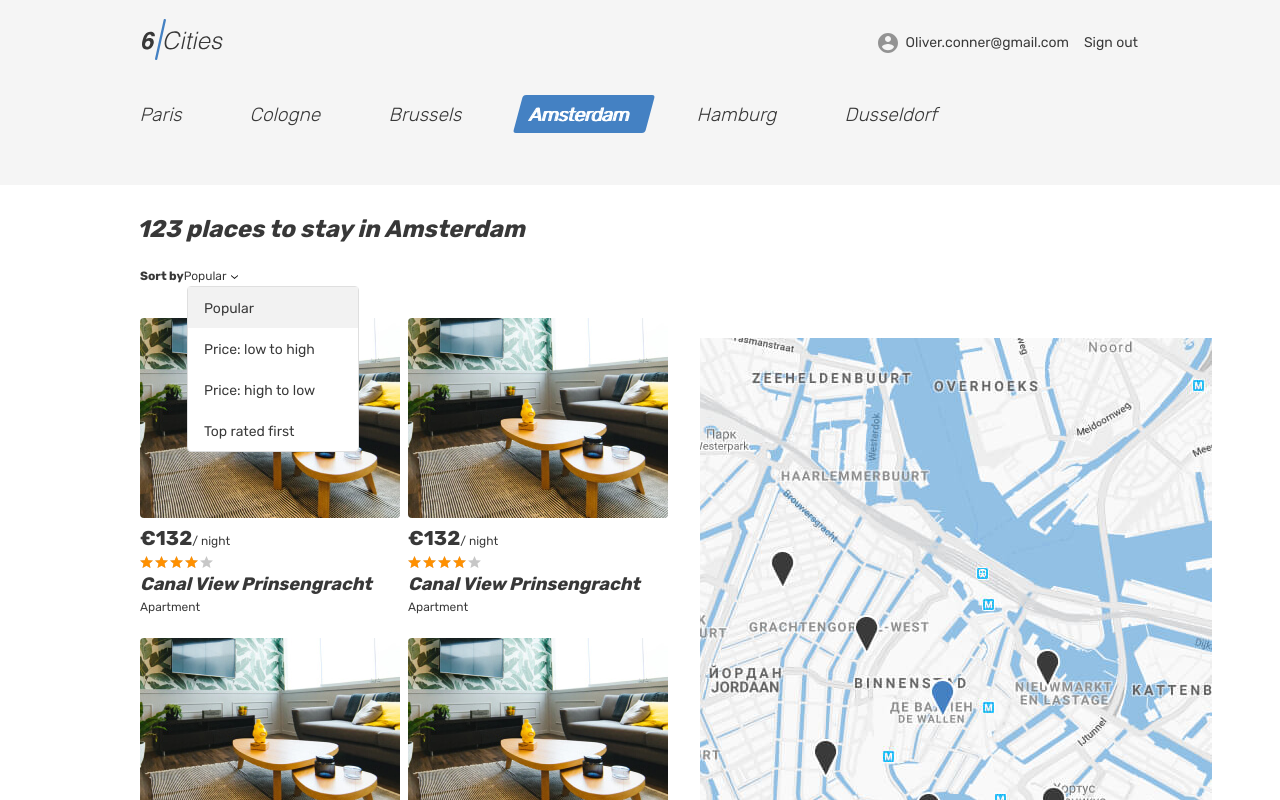
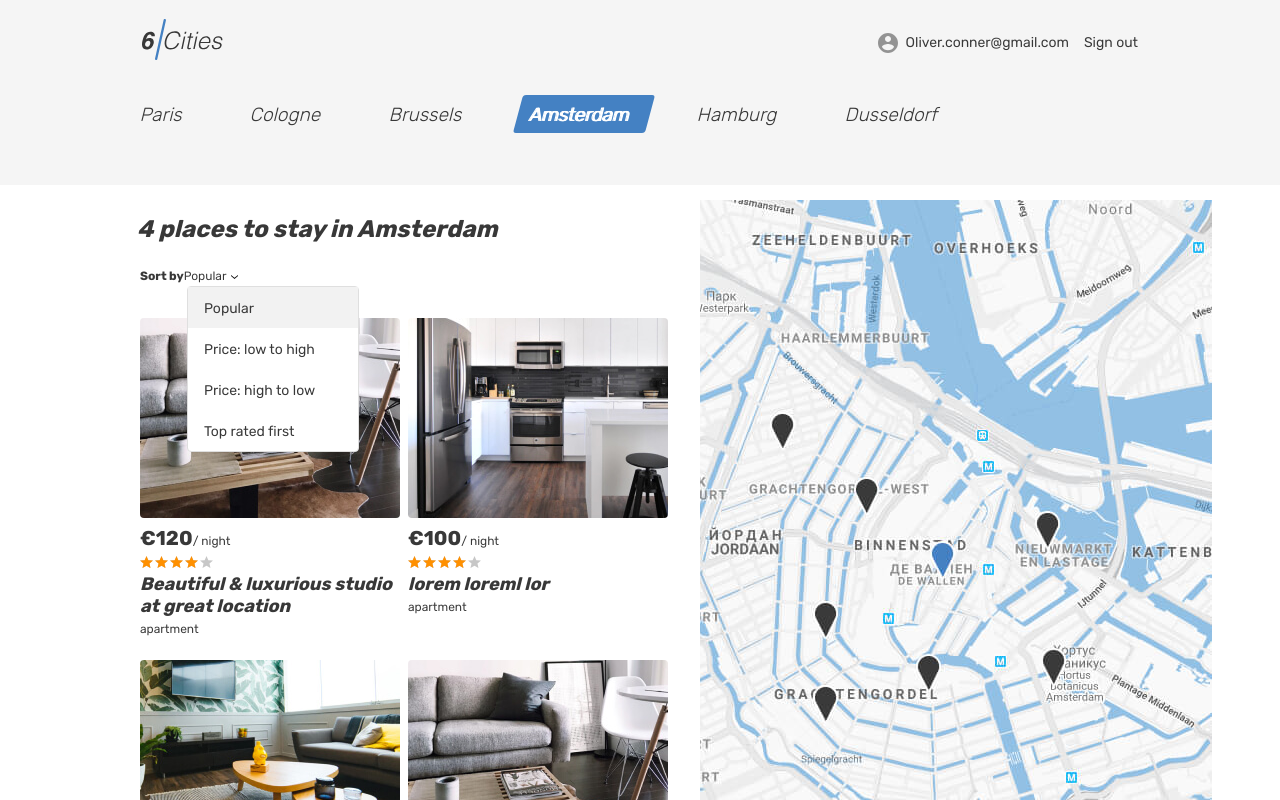
Before and after one commit to Magusest/2075199-six-cities-simple-12, a React (Create React App) app in the folder project/: page / in a window 1280 px wide. Shown: the top 800 px of the page. Built offline with nearby package versions, Linux system fonts and the light colour scheme.

Commit message:
Add new component - OfferList

```diff
--- a/project/src/components/app/app.tsx
+++ b/project/src/components/app/app.tsx
@@ -1,19 +1,20 @@
 import {Route, BrowserRouter, Routes} from 'react-router-dom';
 import { HelmetProvider } from 'react-helmet-async';
-import { AppRoute } from '../../const';
+import { AppRoute } from 'const';
+import { Offers } from 'types/offers';
 
 import { MainPage, LoginPage, OfferPage, NotFoundPage } from 'pages';
 
-type AppScreenProps = {
-  placesToStay: number;
+type Props = {
+  offers: Offers;
 }
 
-function App({placesToStay}: AppScreenProps): JSX.Element {
+function App({offers}: Props): JSX.Element {
   return (
     <HelmetProvider>
       <BrowserRouter>
         <Routes>
-          <Route path={AppRoute.Main} element={<MainPage placesToStay={placesToStay} />}/>
+          <Route path={AppRoute.Main} element={<MainPage offers={offers} />}/>
           <Route path={AppRoute.Login} element={<LoginPage />} />
           <Route path ={AppRoute.Room} element={<OfferPage />} />
           <Route path='*' element={<NotFoundPage />} />
--- a/project/src/components/index.ts
+++ b/project/src/components/index.ts
@@ -3,3 +3,4 @@ export { default as Logo } from './logo/logo';
 export { default as PlaceCard } from './place-card/place-card';
 export { default as Header } from './header/header';
 export { default as HeaderForAuth } from './header/header-for-auth';
+export { default as OffersList } from './offers-list/offers-list';
--- /dev/null
+++ b/project/src/components/offers-list/offers-list.tsx
@@ -0,0 +1,16 @@
+import { PlaceCard } from 'components';
+import { Offers } from 'types/offers';
+
+type Props = {
+  offers: Offers;
+}
+
+function OffersList({offers}: Props) {
+  return (
+    <>
+      {offers.map((offer) => (<PlaceCard key={offer.id} offer={offer} />))}
+    </>
+  );
+}
+
+export default OffersList;
--- a/project/src/components/place-card/place-card.tsx
+++ b/project/src/components/place-card/place-card.tsx
@@ -1,15 +1,23 @@
-function PlaceCard(): JSX.Element {
+import { Offer } from 'types/offers';
+
+type Props = {
+  offer: Offer;
+}
+
+function PlaceCard({offer}: Props): JSX.Element {
+  const {previewImage, price, title, type} = offer;
+
   return (
     <article className="cities__card place-card">
       <div className="cities__image-wrapper place-card__image-wrapper">
         <a href="#">
-          <img className="place-card__image" src="img/apartment-02.jpg" width="260" height="200" alt="Place image" />
+          <img className="place-card__image" src={`img/${previewImage}`} width="260" height="200" alt="Place image" />
         </a>
       </div>
       <div className="place-card__info">
         <div className="place-card__price-wrapper">
           <div className="place-card__price">
-            <b className="place-card__price-value">&euro;132</b>
+            <b className="place-card__price-value">&euro;{price}</b>
             <span className="place-card__price-text">&#47;&nbsp;night</span>
           </div>
         </div>
@@ -25,9 +33,9 @@ function PlaceCard(): JSX.Element {
           </div>
         </div>
         <h2 className="place-card__name">
-          <a href="#">Canal View Prinsengracht</a>
+          <a href="#">{title}</a>
         </h2>
-        <p className="place-card__type">Apartment</p>
+        <p className="place-card__type">{type}</p>
       </div>
     </article>
   );
--- a/project/src/index.tsx
+++ b/project/src/index.tsx
@@ -1,9 +1,7 @@
 import React from 'react';
 import ReactDOM from 'react-dom/client';
 import { App } from 'components';
-
-
-const placesToStayCount = 123;
+import { offers } from 'mocks/offers';
 
 const root = ReactDOM.createRoot(
   document.getElementById('root') as HTMLElement,
@@ -12,7 +10,7 @@ const root = ReactDOM.createRoot(
 root.render(
   <React.StrictMode>
     <App
-      placesToStay = {placesToStayCount}
+      offers = {offers}
     />
   </React.StrictMode>,
 );
--- a/project/src/mocks/offers.ts
+++ b/project/src/mocks/offers.ts
@@ -1,144 +1,144 @@
-import { Offers } from "../types/offers";
+import { Offers } from '../types/offers';
 
 export const offers: Offers = [
   {
-    "bedrooms": 3,
-    "city": {
-    "location": {
-    "latitude": 52.370216,
-    "longitude": 4.895168,
-    "zoom": 10
+    'bedrooms': 3,
+    'city': {
+      'location': {
+        'latitude': 52.370216,
+        'longitude': 4.895168,
+        'zoom': 10
       },
-    "name": "Amsterdam"
+      'name': 'Amsterdam'
     },
-    "description": "A quiet cozy and picturesque that hides behind a a river by the unique lightness of Amsterdam.",
-    "goods": [''],
-    "host": {
-    "avatarUrl": "img/1.png",
-    "id": 1,
-    "isPro": true,
-    "name": "Angelina"
+    'description': 'A quiet cozy and picturesque that hides behind a a river by the unique lightness of Amsterdam.',
+    'goods': [''],
+    'host': {
+      'avatarUrl': 'img/1.png',
+      'id': 1,
+      'isPro': true,
+      'name': 'Angelina'
     },
-    "id": 1,
-    "images": [
-    "img/1.png"
+    'id': 1,
+    'images': [
+      'img/1.png'
     ],
-    "isPremium": false,
-    "location": {
-    "latitude": 52.35514938496378,
-    "longitude": 4.673877537499948,
-    "zoom": 8
+    'isPremium': false,
+    'location': {
+      'latitude': 52.35514938496378,
+      'longitude': 4.673877537499948,
+      'zoom': 8
     },
-    "maxAdults": 4,
-    "previewImage": "img/1.png",
-    "price": 120,
-    "rating": 4.8,
-    "title": "Beautiful & luxurious studio at great location",
-    "type": "apartment"
+    'maxAdults': 4,
+    'previewImage': 'apartment-01.jpg',
+    'price': 120,
+    'rating': 4.8,
+    'title': 'Beautiful & luxurious studio at great location',
+    'type': 'apartment'
   },
   {
-    "bedrooms": 2,
-    "city": {
-    "location": {
-    "latitude": 52.370216,
-    "longitude": 4.895168,
-    "zoom": 10
+    'bedrooms': 2,
+    'city': {
+      'location': {
+        'latitude': 52.370216,
+        'longitude': 4.895168,
+        'zoom': 10
       },
-    "name": "Amsterdam"
+      'name': 'Amsterdam'
     },
-    "description": "lorem to koren kvsdlkfnvasdjnvdasncasdjnvcasdjnvcaskdjncasdkjncasdjnc",
-    "goods": [''],
-    "host": {
-    "avatarUrl": "img/1.png",
-    "id": 2,
-    "isPro": true,
-     "name": "Jonh"
+    'description': 'lorem to koren kvsdlkfnvasdjnvdasncasdjnvcasdjnvcaskdjncasdkjncasdjnc',
+    'goods': [''],
+    'host': {
+      'avatarUrl': 'img/1.png',
+      'id': 2,
+      'isPro': true,
+      'name': 'Jonh'
     },
-    "id": 2,
-    "images": [
-    "img/1.png"
+    'id': 2,
+    'images': [
+      'img/1.png'
     ],
-    "isPremium": false,
-    "location": {
-    "latitude": 52.35514938496378,
-    "longitude": 4.673877537499948,
-    "zoom": 8
+    'isPremium': false,
+    'location': {
+      'latitude': 52.35514938496378,
+      'longitude': 4.673877537499948,
+      'zoom': 8
     },
-    "maxAdults": 2,
-    "previewImage": "img/1.png",
-    "price": 100,
-    "rating": 4,
-    "title": "lorem loreml lor",
-    "type": "apartment"
+    'maxAdults': 2,
+    'previewImage': 'apartment-03.jpg',
+    'price': 100,
+    'rating': 4,
+    'title': 'lorem loreml lor',
+    'type': 'apartment'
   },
   {
-    "bedrooms": 1,
-    "city": {
-    "location": {
-    "latitude": 52.370216,
-    "longitude": 4.895168,
-    "zoom": 10
+    'bedrooms': 1,
+    'city': {
+      'location': {
+        'latitude': 52.370216,
+        'longitude': 4.895168,
+        'zoom': 10
       },
-    "name": "Amsterdam"
+      'name': 'Amsterdam'
     },
-    "description": "trtrtuwjsadbadsfvbnd",
-    "goods": [''],
-    "host": {
-    "avatarUrl": "img/1.png",
-    "id": 3,
-    "isPro": true,
-     "name": "Mike"
+    'description': 'trtrtuwjsadbadsfvbnd',
+    'goods': [''],
+    'host': {
+      'avatarUrl': 'img/1.png',
+      'id': 3,
+      'isPro': true,
+      'name': 'Mike'
     },
-    "id": 3,
-    "images": [
-    "img/1.png"
+    'id': 3,
+    'images': [
+      'img/1.png'
     ],
-    "isPremium": false,
-    "location": {
-    "latitude": 52.35514938496378,
-    "longitude": 4.673877537499948,
-    "zoom": 8
+    'isPremium': false,
+    'location': {
+      'latitude': 52.35514938496378,
+      'longitude': 4.673877537499948,
+      'zoom': 8
     },
-    "maxAdults": 1,
-    "previewImage": "img/1.png",
-    "price": 1200,
-    "rating": 3,
-    "title": "relmcdsvasdv and sdkjvad;fsj",
-    "type": "apartment"
+    'maxAdults': 1,
+    'previewImage': 'apartment-02.jpg',
+    'price': 1200,
+    'rating': 3,
+    'title': 'relmcdsvasdv and sdkjvad;fsj',
+    'type': 'apartment'
   },
   {
-    "bedrooms": 4,
-    "city": {
-    "location": {
-    "latitude": 52.370216,
-    "longitude": 4.895168,
-    "zoom": 10
+    'bedrooms': 4,
+    'city': {
+      'location': {
+        'latitude': 52.370216,
+        'longitude': 4.895168,
+        'zoom': 10
       },
-    "name": "Amsterdam"
+      'name': 'Amsterdam'
     },
-    "description": "zxlkcvjsdlkfvnsdkjcvnz`l,xcasdcv asdkcmasdfncmsdm skscvn asdclansdv",
-    "goods": [''],
-    "host": {
-    "avatarUrl": "img/1.png",
-    "id": 4,
-    "isPro": true,
-     "name": "Tamara"
+    'description': 'zxlkcvjsdlkfvnsdkjcvnz`l,xcasdcv asdkcmasdfncmsdm skscvn asdclansdv',
+    'goods': [''],
+    'host': {
+      'avatarUrl': 'img/1.png',
+      'id': 4,
+      'isPro': true,
+      'name': 'Tamara'
     },
-    "id": 4,
-    "images": [
-    "img/1.png"
+    'id': 4,
+    'images': [
+      'img/1.png'
     ],
-    "isPremium": false,
-    "location": {
-    "latitude": 52.35514938496378,
-    "longitude": 4.673877537499948,
-    "zoom": 8
+    'isPremium': false,
+    'location': {
+      'latitude': 52.35514938496378,
+      'longitude': 4.673877537499948,
+      'zoom': 8
     },
-    "maxAdults": 4,
-    "previewImage": "img/1.png",
-    "price": 99,
-    "rating": 4.8,
-    "title": "Beautiful & luxn",
-    "type": "apartment"
+    'maxAdults': 4,
+    'previewImage': 'apartment-01.jpg',
+    'price': 99,
+    'rating': 4.8,
+    'title': 'Beautiful & luxn',
+    'type': 'apartment'
   },
-]
+];
--- a/project/src/pages/main-page/main-page.tsx
+++ b/project/src/pages/main-page/main-page.tsx
@@ -1,11 +1,12 @@
-import { Header } from 'components';
-import { PlaceCard } from 'components';
+import { Header, OffersList } from 'components';
+// import { PlaceCard } from 'components';
+import { Offers } from 'types/offers';
 
-type MainPageScreenProps = {
-  placesToStay: number;
+type Props = {
+  offers: Offers;
 }
 
-function MainPage({placesToStay}: MainPageScreenProps): JSX.Element {
+function MainPage({offers}: Props): JSX.Element {
   return (
     <>
 
@@ -53,7 +54,7 @@ function MainPage({placesToStay}: MainPageScreenProps): JSX.Element {
           <div className="cities__places-container container">
             <section className="cities__places places">
               <h2 className="visually-hidden">Places</h2>
-              <b className="places__found">{placesToStay} places to stay in Amsterdam</b>
+              <b className="places__found">{offers.length} places to stay in Amsterdam</b>
               <form className="places__sorting" action="#" method="get">
                 <span className="places__sorting-caption">Sort by</span>
                 <span className="places__sorting-type" tabIndex={0}>
@@ -71,11 +72,13 @@ function MainPage({placesToStay}: MainPageScreenProps): JSX.Element {
               </form>
               <div className="cities__places-list places__list tabs__content">
 
+                <OffersList offers={offers} />
+
+                {/* <PlaceCard />
                 <PlaceCard />
                 <PlaceCard />
                 <PlaceCard />
-                <PlaceCard />
-                <PlaceCard />
+                <PlaceCard /> */}
 
               </div>
             </section>
```
Lines whose indentation alone changed are shown as unchanged.
